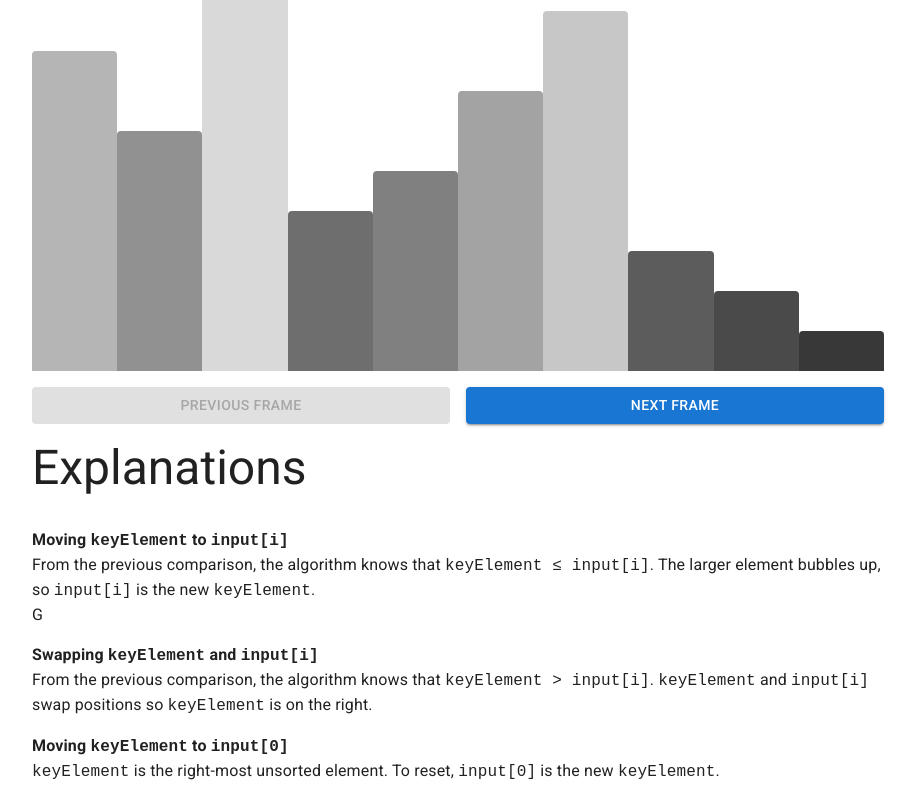
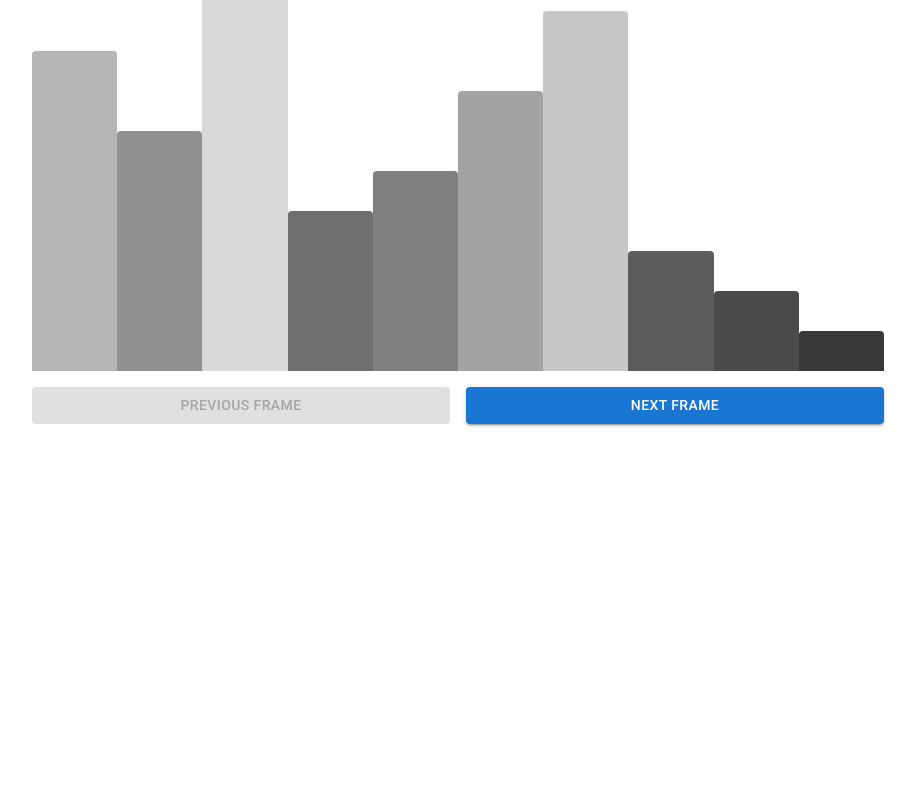
Before and after one commit to Eurydia/sorting-algorithm-visualizer, a React (Vite) app: page / in a window 1280 px wide. Shown: the part 405-1205 px from the top of the page, without its empty margins (182-1098 px from the left). After the commit the page ends 845 px from the top, so only its background shows below. Built offline with nearby package versions, Linux system fonts and the light colour scheme.

Commit message:
simplify explanation for quadratic time algorithms

```diff
--- a/src/renderers/RendererBubbleSort/RendererBubbleSort.tsx
+++ b/src/renderers/RendererBubbleSort/RendererBubbleSort.tsx
@@ -192,7 +192,7 @@ export const RendererBubbleSort: FC<
 					/>
 					<IconLabel
 						icon="🧼"
-						label={<code>keyElement</code>}
+						label="Key"
 					/>
 				</Grid>
 				<Grid
@@ -262,72 +262,6 @@ export const RendererBubbleSort: FC<
 						Next Frame
 					</Button>
 				</Grid>
-				<Grid
-					item
-					xs={12}
-				>
-					<Typography variant="h3">
-						Explanations
-					</Typography>
-				</Grid>
-				<Grid
-					item
-					xs={12}
-				></Grid>
-				<Grid
-					item
-					xs={12}
-					id="bubble-sort-additional-explanation-one"
-				>
-					<Typography fontWeight="bold">
-						Moving <code>keyElement</code> to{" "}
-						<code>input[i]</code>
-					</Typography>
-					<Typography>
-						From the previous comparison, the
-						algorithm knows that{" "}
-						<code>keyElement &le; input[i]</code>.{" "}
-						The larger element bubbles up, so{" "}
-						<code>input[i]</code> is the new{" "}
-						<code>keyElement</code>.
-					</Typography>
-					G
-				</Grid>
-				<Grid
-					item
-					xs={12}
-					id="bubble-sort-additional-explanation-two"
-				>
-					<Typography fontWeight="bold">
-						Swapping <code>keyElement</code> and{" "}
-						<code>input[i]</code>
-					</Typography>
-					<Typography>
-						From the previous comparison, the
-						algorithm knows that{" "}
-						<code>keyElement &gt; input[i]</code>.{" "}
-						<code>keyElement</code> and{" "}
-						<code>input[i]</code> swap positions
-						so <code>keyElement</code> is on the
-						right.
-					</Typography>
-				</Grid>
-				<Grid
-					item
-					xs={12}
-					id="bubble-sort-additional-explanation-three"
-				>
-					<Typography fontWeight="bold">
-						Moving <code>keyElement</code> to{" "}
-						<code>input[0]</code>
-					</Typography>
-					<Typography>
-						<code>keyElement</code> is the
-						right-most unsorted element. To reset,{" "}
-						<code>input[0]</code> is the new{" "}
-						<code>keyElement</code>.
-					</Typography>
-				</Grid>
 			</Grid>
 		</Box>
 	);
--- a/src/renderers/RendererBubbleSort/bubbleSort.tsx
+++ b/src/renderers/RendererBubbleSort/bubbleSort.tsx
@@ -74,7 +74,7 @@ export const bubbleSort = (
 			if (b >= a) {
 				generateFrameState(
 					<Fragment>
-						Moved <code>keyElement</code> to{" "}
+						Moved key to{" "}
 						<code>input[{i + 1}]</code>.
 					</Fragment>,
 					{
@@ -109,8 +109,7 @@ export const bubbleSort = (
 
 		generateFrameState(
 			<Fragment>
-				Moved <code>keyElement</code> to{" "}
-				<code>input[0]</code>.
+				Moved key to <code>input[0]</code>.
 			</Fragment>,
 			{
 				rightMostUnsortedElement:
--- a/src/renderers/RendererInsertionSort/RendererInsertionSort.tsx
+++ b/src/renderers/RendererInsertionSort/RendererInsertionSort.tsx
@@ -26,7 +26,7 @@ type RendererElemenetProps = {
 	compared: boolean;
 	swapped: boolean;
 	leftMostUnsortedElement: boolean;
-	smallestElement: boolean;
+	keyElement: boolean;
 };
 const RendererElement: FC<
 	RendererElemenetProps
@@ -38,7 +38,7 @@ const RendererElement: FC<
 		compared,
 		swapped,
 		leftMostUnsortedElement,
-		smallestElement,
+		keyElement,
 	} = props;
 
 	const height: number = (value / maxValue) * 100;
@@ -67,7 +67,7 @@ const RendererElement: FC<
 			bgcolor={bgColor}
 			height={`${height}%`}
 		>
-			{smallestElement ? "🦐" : ""}
+			{keyElement ? "🦐" : ""}
 		</Grid>
 	);
 };
@@ -220,9 +220,9 @@ export const RendererInsertionSort: FC<
 											index ===
 											currFrame.leftMostUnsortedElement
 										}
-										smallestElement={
+										keyElement={
 											index ===
-											currFrame.smallestElement
+											currFrame.keyElement
 										}
 									/>
 								);
@@ -260,62 +260,6 @@ export const RendererInsertionSort: FC<
 						Next Frame
 					</Button>
 				</Grid>
-				<Grid
-					item
-					xs={12}
-				>
-					<Typography variant="h4">
-						Explanations
-					</Typography>
-				</Grid>
-				<Grid
-					item
-					xs={12}
-					id="insertion-sort-additional-explanation-one"
-				>
-					<Typography fontWeight="bold">
-						Moving pivot to left-most unsorted
-						element
-					</Typography>
-					<Typography>
-						From the previous comparison, the
-						algorithm knows that{" "}
-						<code>
-							input[i] &ge; input[i - 1]
-						</code>
-						, which only happens when the key has
-						been inserted into the correct
-						position. The key moves to the
-						left-most unsorted element to prepare
-						for a new pass.
-					</Typography>
-					<Typography>
-						Alternatively, the same happens if the
-						key is <code>input[0]</code>.
-					</Typography>
-				</Grid>
-				<Grid
-					item
-					xs={12}
-					id="insertion-sort-additional-explanation-two"
-				>
-					<Typography fontWeight="bold">
-						Swapping <code>input[i]</code> and{" "}
-						<code>input[i - 1]</code>
-					</Typography>
-					<Typography>
-						From the previous comparison, the
-						algorithm knows that{" "}
-						<code>
-							input[i] &lt; input[i - 1]
-						</code>
-						. The key is not in the correct place,
-						so it swaps the positions of{" "}
-						<code>input[i]</code> and{" "}
-						<code>input[i - 1]</code> to ensure
-						that the key is on the left.
-					</Typography>
-				</Grid>
 			</Grid>
 		</Box>
 	);
--- a/src/renderers/RendererInsertionSort/helper.tsx
+++ b/src/renderers/RendererInsertionSort/helper.tsx
@@ -1,11 +1,10 @@
-import { Link } from "@mui/material";
 import { Fragment, ReactNode } from "react";
 
 type IndexDetails = {
 	compared: number[];
 	swapped: number[];
 	leftMostUnsortedElement: number;
-	smallestElement: number;
+	keyElement: number;
 };
 
 export type FrameState = IndexDetails & {
@@ -45,12 +44,12 @@ export const insertionSort = (
 			compared: [],
 			swapped: [],
 			leftMostUnsortedElement: -1,
-			smallestElement: -1,
+			keyElement: -1,
 		},
 	);
 
 	for (
-		let pivotIndex = 1;
+		let pivotIndex = 0;
 		pivotIndex < size;
 		pivotIndex++
 	) {
@@ -59,14 +58,14 @@ export const insertionSort = (
 			comparisonCount++;
 			generateFrameState(
 				<Fragment>
-					Compare <code>input[{mover}]</code>{" "}
+					Compared <code>input[{mover}]</code>{" "}
 					against <code>input[{mover - 1}]</code>.
 				</Fragment>,
 				{
 					compared: [mover, mover - 1],
 					swapped: [],
 					leftMostUnsortedElement: pivotIndex + 1,
-					smallestElement: mover,
+					keyElement: mover,
 				},
 			);
 			if (dataset[mover] >= dataset[mover - 1]) {
@@ -82,17 +81,13 @@ export const insertionSort = (
 			generateFrameState(
 				<Fragment>
 					Swapped <code>input[{mover}]</code> and{" "}
-					<code>input[{mover - 1}]</code>. (
-					<Link href="#insertion-sort-additional-explanation-two">
-						Explanation
-					</Link>
-					)
+					<code>input[{mover - 1}]</code>.
 				</Fragment>,
 				{
 					compared: [],
 					swapped: [mover, mover - 1],
 					leftMostUnsortedElement: pivotIndex + 1,
-					smallestElement: mover - 1,
+					keyElement: mover - 1,
 				},
 			);
 
@@ -101,18 +96,14 @@ export const insertionSort = (
 
 		generateFrameState(
 			<Fragment>
-				Moves pivot to the left-most unsorted
-				element. (
-				<Link href="#insertion-sort-additional-explanation-one">
-					Explanation
-				</Link>
-				)
+				Moved key to{" "}
+				<code>input[{pivotIndex + 1}]</code>.
 			</Fragment>,
 			{
 				compared: [],
 				swapped: [],
 				leftMostUnsortedElement: pivotIndex + 1,
-				smallestElement: pivotIndex + 1,
+				keyElement: pivotIndex + 1,
 			},
 		);
 	}
@@ -125,7 +116,7 @@ export const insertionSort = (
 			compared: [],
 			swapped: [],
 			leftMostUnsortedElement: -1,
-			smallestElement: -1,
+			keyElement: -1,
 		},
 	);
 };
--- a/src/renderers/RendererSelectionSort/RendererSelectionSort.tsx
+++ b/src/renderers/RendererSelectionSort/RendererSelectionSort.tsx
@@ -26,7 +26,7 @@ type RendererElemenetProps = {
 	compared: boolean;
 	swapped: boolean;
 	firstOfUnsortedRegion: boolean;
-	pivot: boolean;
+	keyElement: boolean;
 };
 const RendererElement: FC<
 	RendererElemenetProps
@@ -37,7 +37,7 @@ const RendererElement: FC<
 		compared,
 		swapped,
 		firstOfUnsortedRegion,
-		pivot,
+		keyElement,
 	} = props;
 
 	const height: number = (value / maxValue) * 100;
@@ -66,7 +66,7 @@ const RendererElement: FC<
 			height={`${height}%`}
 			className="renderer-element"
 		>
-			{pivot ? "👻" : ""}
+			{keyElement ? "👻" : ""}
 		</Grid>
 	);
 };
@@ -189,7 +189,7 @@ export const RendererSelectionSort: FC<
 					/>
 					<IconLabel
 						icon="👻"
-						label="Pivot"
+						label="Key"
 					/>
 				</Grid>
 
@@ -220,8 +220,9 @@ export const RendererSelectionSort: FC<
 											index ===
 											currFrame.leftMostUnsortedElement
 										}
-										pivot={
-											index === currFrame.pivot
+										keyElement={
+											index ===
+											currFrame.keyElement
 										}
 									/>
 								);
@@ -259,34 +260,6 @@ export const RendererSelectionSort: FC<
 						Next Frame
 					</Button>
 				</Grid>
-				<Grid
-					item
-					xs={12}
-				>
-					<Typography variant="h4">
-						Explanations
-					</Typography>
-				</Grid>
-				<Grid
-					item
-					xs={12}
-					id="selection-sort-explanation-one"
-				>
-					<Typography
-						variant="body1"
-						fontWeight="bold"
-					>
-						Moving pivot to the left-most unsorted
-						element
-					</Typography>
-					<Typography
-						variant="body1"
-						paragraph
-					>
-						The primary pivot moves to the left
-						most element
-					</Typography>
-				</Grid>
 			</Grid>
 		</Box>
 	);
--- a/src/renderers/RendererSelectionSort/helper.tsx
+++ b/src/renderers/RendererSelectionSort/helper.tsx
@@ -1,10 +1,9 @@
-import { Link } from "@mui/material";
 import { Fragment, ReactNode } from "react";
 
 type IndexDetails = {
 	compared: number[];
 	swapped: number[];
-	pivot: number;
+	keyElement: number;
 	leftMostUnsortedElement: number;
 };
 
@@ -43,7 +42,7 @@ export const selectionSort = (
 		{
 			compared: [],
 			swapped: [],
-			pivot: -1,
+			keyElement: -1,
 			leftMostUnsortedElement: -1,
 		},
 	);
@@ -52,17 +51,12 @@ export const selectionSort = (
 		let pivotIndex: number = offset;
 		generateFrameState(
 			<Fragment>
-				Move pivot to left-most unsorted element.{" "}
-				(
-				<Link href="selection-sort-explanation-one">
-					Explanation
-				</Link>
-				)
+				Moved key to <code>input[{offset}]</code>.
 			</Fragment>,
 			{
 				compared: [],
 				swapped: [],
-				pivot: offset,
+				keyElement: offset,
 				leftMostUnsortedElement: offset,
 			},
 		);
@@ -71,13 +65,14 @@ export const selectionSort = (
 			comparisonCount++;
 			generateFrameState(
 				<Fragment>
-					Compare <code>input[{pivotIndex}]</code>{" "}
-					against <code>input[{i}]</code>.
+					Compared{" "}
+					<code>input[{pivotIndex}]</code> against{" "}
+					<code>input[{i}]</code>.
 				</Fragment>,
 				{
 					compared: [i, pivotIndex],
 					swapped: [],
-					pivot: pivotIndex,
+					keyElement: pivotIndex,
 					leftMostUnsortedElement: offset,
 				},
 			);
@@ -90,16 +85,12 @@ export const selectionSort = (
 
 			generateFrameState(
 				<Fragment>
-					Move pivot to <code>input[{i}]</code>. (
-					<Link href="selection-sort-explanation-two">
-						Explanation
-					</Link>
-					)
+					Moved key to <code>input[{i}]</code>.
 				</Fragment>,
 				{
 					compared: [],
 					swapped: [],
-					pivot: pivotIndex,
+					keyElement: pivotIndex,
 					leftMostUnsortedElement: offset,
 				},
 			);
@@ -113,17 +104,13 @@ export const selectionSort = (
 		swapCount++;
 		generateFrameState(
 			<Fragment>
-				Swapped <code>input[{pivotIndex}]</code>{" "}
-				and <code>input[{offset}]</code>. (
-				<Link href="selection-sort-explanation-three">
-					Explanation
-				</Link>
-				)
+				Swapped key and{" "}
+				<code>input[{offset}]</code>.
 			</Fragment>,
 			{
 				compared: [],
 				swapped: [offset, pivotIndex],
-				pivot: offset,
+				keyElement: offset,
 				leftMostUnsortedElement: offset,
 			},
 		);
@@ -137,7 +124,7 @@ export const selectionSort = (
 			compared: [],
 			swapped: [],
 			leftMostUnsortedElement: -1,
-			pivot: -1,
+			keyElement: -1,
 		},
 	);
 };
```
